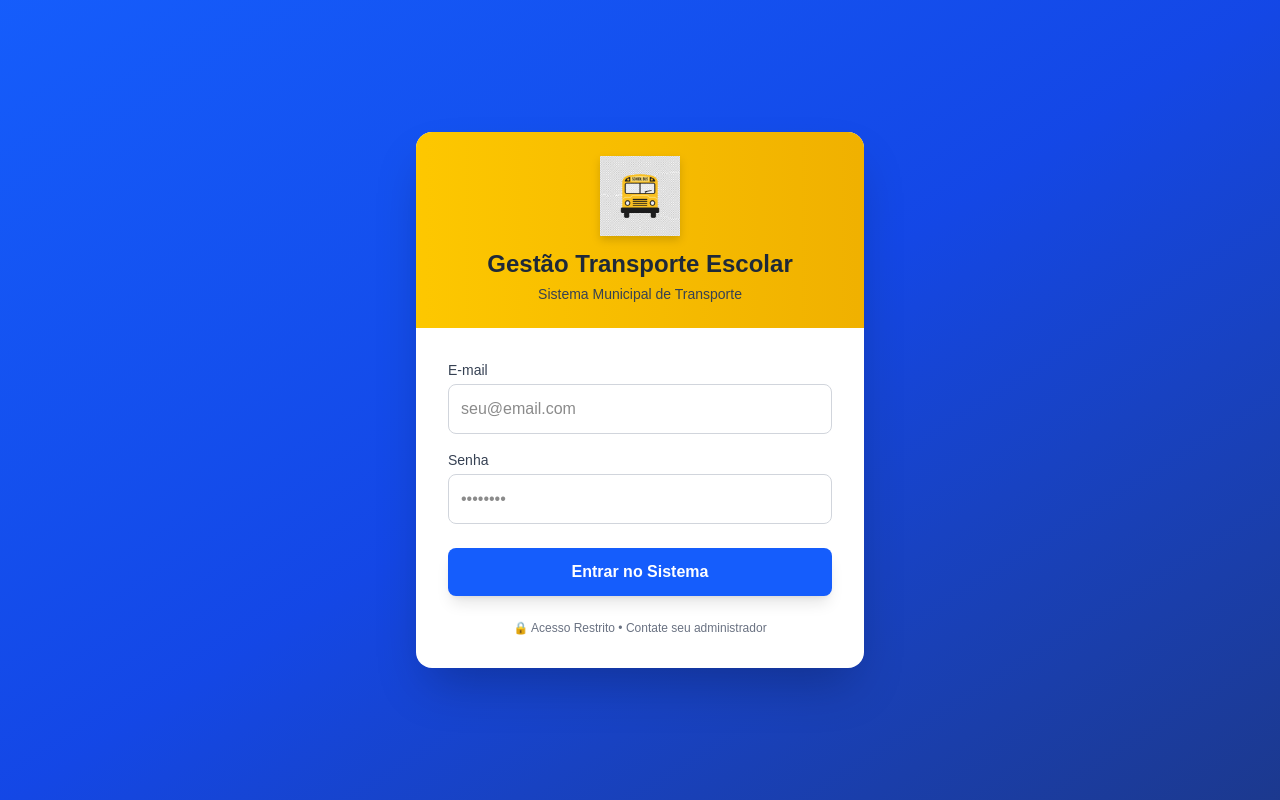
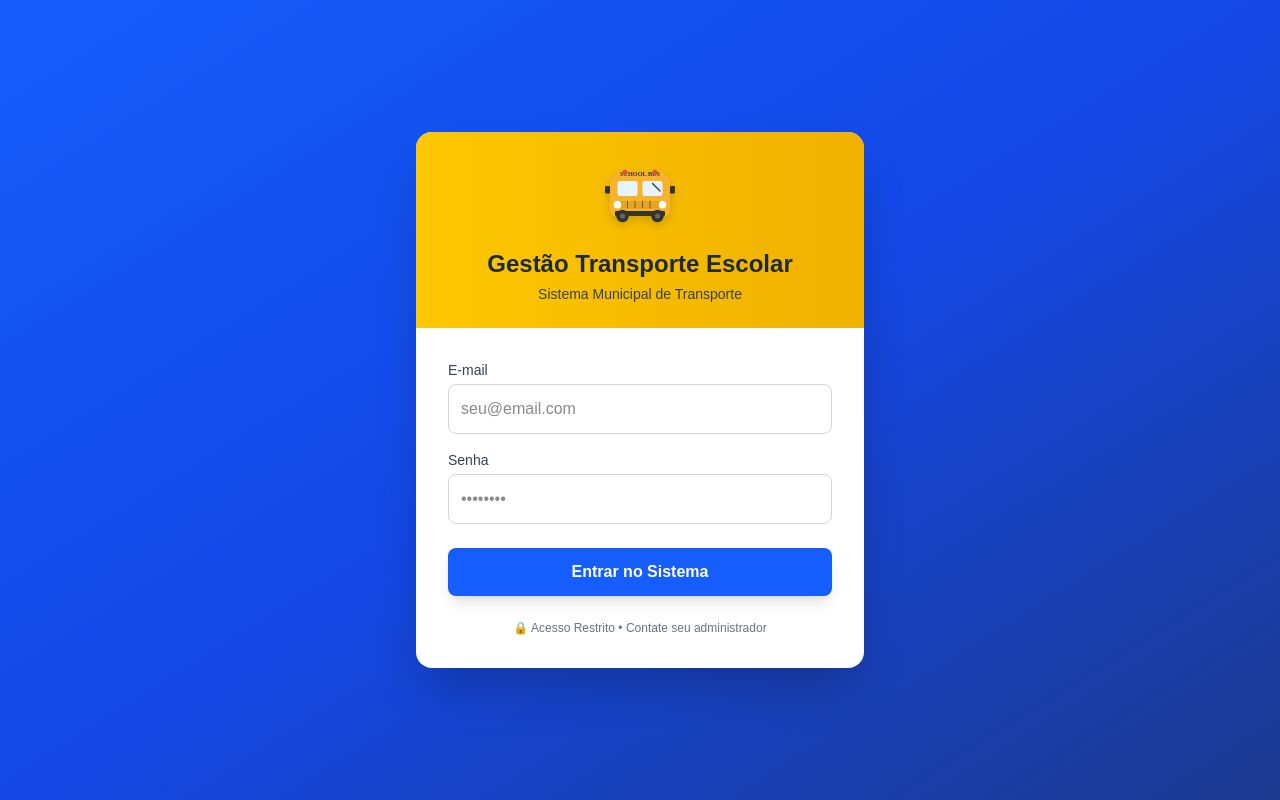
Before and after one commit to dougllasaf/gestao-escolar, a Next.js app: page / in a window 1280 px wide. Built offline with nearby package versions, Linux system fonts and the light colour scheme.

Commit message:
feat: use SVG bus icon with true transparency

```diff
--- a/app/layout.tsx
+++ b/app/layout.tsx
@@ -17,8 +17,8 @@ export const metadata: Metadata = {
   title: "Gestão Transporte Escolar",
   description: "Plataforma de gestão de transporte escolar municipal",
   icons: {
-    icon: "/favicon.png",
-    apple: "/favicon.png",
+    icon: "/bus-icon.svg",
+    apple: "/bus-icon.svg",
   },
 };
 
--- a/app/page.tsx
+++ b/app/page.tsx
@@ -71,7 +71,7 @@ export default function Home() {
           {/* Header with Bus Logo */}
           <div className="bg-gradient-to-r from-yellow-400 to-yellow-500 px-8 py-6 text-center">
             <img
-              src="/favicon.png"
+              src="/bus-icon.svg"
               alt="Logo Ônibus Escolar"
               className="w-20 h-20 mx-auto mb-3 drop-shadow-lg"
             />
--- a/components/CityAdminPanel.tsx
+++ b/components/CityAdminPanel.tsx
@@ -495,7 +495,7 @@ export default function CityAdminPanel() {
                 <div className="max-w-7xl mx-auto px-4 sm:px-6 lg:px-8 h-16 flex justify-between items-center">
                     <div className="flex items-center gap-6">
                         <div className="flex items-center gap-3">
-                            <img src="/favicon.png" alt="Ônibus" className="w-10 h-10" />
+                            <img src="/bus-icon.svg" alt="Ônibus" className="w-10 h-10" />
                             <h1 className="text-xl font-bold text-gray-900 tracking-tight hidden sm:block">Gestão Municipal</h1>
                         </div>
 
--- a/components/MonitorPanel.tsx
+++ b/components/MonitorPanel.tsx
@@ -303,7 +303,7 @@ export default function MonitorPanel() {
                     <div className="flex flex-col sm:flex-row items-start sm:items-center gap-4">
                         <div>
                             <h1 className="text-xl font-bold text-gray-900 flex items-center gap-2">
-                                <img src="/favicon.png" alt="Ônibus" className="w-8 h-8" />
+                                <img src="/bus-icon.svg" alt="Ônibus" className="w-8 h-8" />
                                 Rota {myRoute.route_number}
                             </h1>
                             <p className="text-xs text-gray-500 ml-9">Motorista: {myRoute.driver_name}</p>
--- a/components/SuperAdminPanel.tsx
+++ b/components/SuperAdminPanel.tsx
@@ -118,7 +118,7 @@ export default function SuperAdminPanel() {
             <header className="bg-white border-b border-gray-200 sticky top-0 z-30">
                 <div className="max-w-6xl mx-auto px-4 py-4 flex justify-between items-center">
                     <div className="flex items-center gap-3">
-                        <img src="/favicon.png" alt="Ônibus" className="w-10 h-10" />
+                        <img src="/bus-icon.svg" alt="Ônibus" className="w-10 h-10" />
                         <h1 className="text-xl font-bold text-gray-900 tracking-tight">Painel Super Admin</h1>
                     </div>
                     <UserMenu />
```
Also changed, not shown: public/bus-icon.svg (added).
